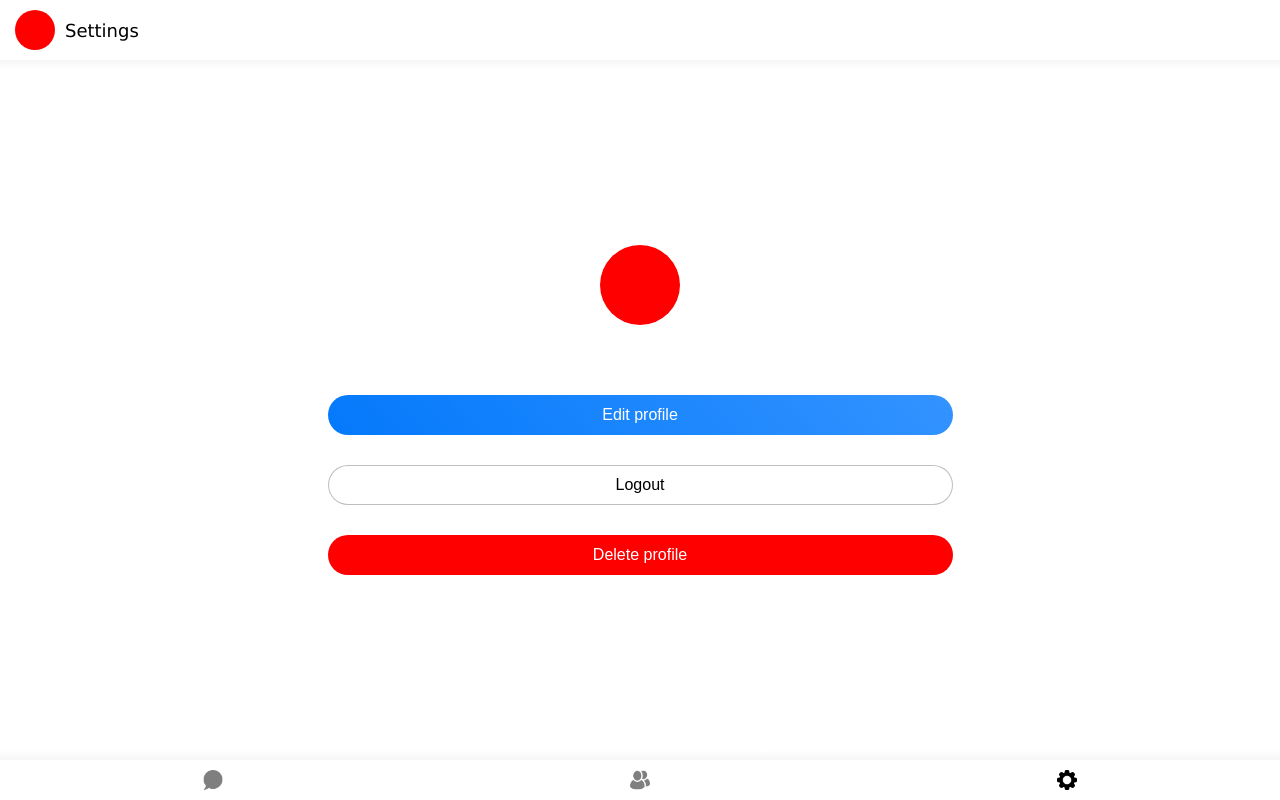
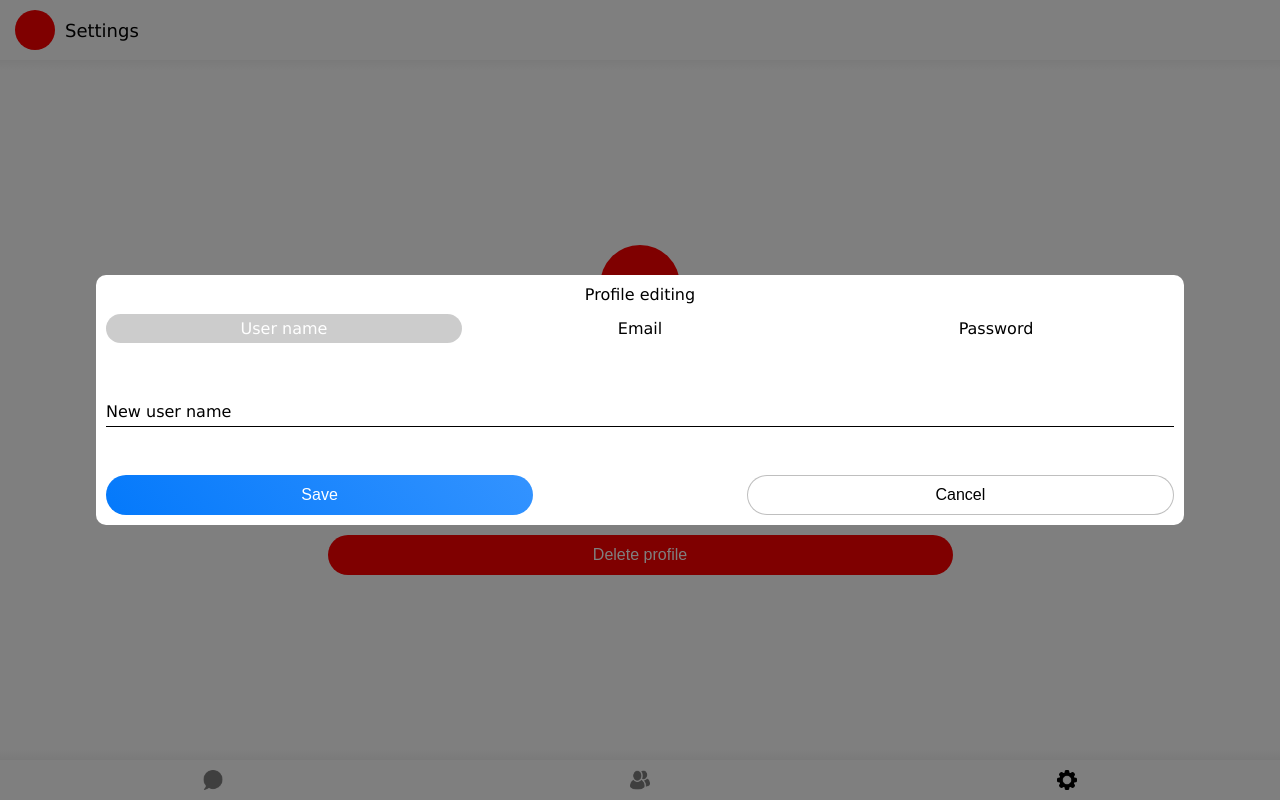
Before and after one commit to DimKaN7/my-chat, a React (Create React App) app: page /p/settings in a window 1280 px wide. Built offline with nearby package versions, Linux system fonts and the light colour scheme; no server answers.

Commit message:
settings popup improved, marquee component added

```diff
--- a/package.json
+++ b/package.json
@@ -19,7 +19,8 @@
     "react-router-dom": "^5.2.0",
     "react-scripts": "3.4.3",
     "react-transition-group": "^4.4.1",
-    "redux": "^4.0.5"
+    "redux": "^4.0.5",
+    "styled-components": "^5.2.1"
   },
   "scripts": {
     "start": "react-scripts start",
--- a/src/components/MainPage/MainPage.js
+++ b/src/components/MainPage/MainPage.js
@@ -22,7 +22,7 @@ const MainPage = (props) => {
 
   const [innerHeight, setInnerHeight] = useState(window.innerHeight);
   useEffect(() => {
-    console.log(match.params.page);
+    // console.log(match.params.page);
     setPage(pages.map(p => p.toLowerCase()).indexOf(match.params.page));
     const update = () => {
       setInnerHeight(window.innerHeight);
--- a/src/components/MainPage/Settings/SettingPopup/SettingPopup.js
+++ b/src/components/MainPage/Settings/SettingPopup/SettingPopup.js
@@ -3,12 +3,13 @@ import {connect} from 'react-redux';
 import './SettingPopup.scss';
 
 import CustomButton from '../../../CustomButton/CustomButton';
-import {buttonsStyle} from '../../../../tools/consts';
 import CustomInput from '../../../CustomInput/CustomInput';
+import Marquee from '../../../Marquee/Marquee';
 import useAuth from '../../../../tools/hooks/useAuth';
-import { setLoading } from '../../../../actions/actions';
 import {setUser} from '../../../../actions/actions';
 import {updateDocument} from '../../../../tools/tools';
+import {buttonsStyle} from '../../../../tools/consts';
+import {setLoading} from '../../../../actions/actions';
 
 const SettingPopup = (props) => {
   const {
@@ -31,11 +32,22 @@ const SettingPopup = (props) => {
   const [backlightStyle, setBacklightStyle] = useState({});
   const [fieldsScrollerStyle, setFieldsScrollerStyle] = useState({});
   const [contentStyle, setContentStyle] = useState({});
+  const [catWrapperStyle, setCatWrapperStyle] = useState({});
 
   const [catIndex, setCatIndex] = useState(0);
   const [error, setError] = useState('');
 
   const {changeEmail, changePassword} = useAuth();
+
+  // useEffect(() => {
+  //   const catWrapperStyle = {
+  //     width: categoriesRef.current.clientWidth >= 300
+  //       ? '100%'
+  //       : '300px',
+  //   };
+  //   setCatWrapperStyle(catWrapperStyle);
+  //   console.log(categoriesRef.current.clientWidth);
+  // }, [categoriesRef]);
 
   const onCategoriesClick = (cat) => {
     // проверка на нажатие уже выбранной категории
@@ -46,7 +58,7 @@ const SettingPopup = (props) => {
           ? `translateX(0px)`
           : cat === 1
             ? `translateX(${userNameCatRef.current.clientWidth}px)`
-            : `translateX(${categoriesRef.current.clientWidth - passwordCatRef.current.clientWidth}px)`,
+            : `translateX(${userNameCatRef.current.clientWidth * 2}px)`,
       };
       const fieldsScrollerStyle = {
         transform: cat === 0
@@ -60,11 +72,21 @@ const SettingPopup = (props) => {
           ? '305px'
           : '250px',
       }
+      const catWrapperStyle = categoriesRef.current.clientWidth < 300
+        ? {
+          transform: cat === 0
+            ? 'translateX(0)'
+            : cat === 1
+              ? `translateX(-${150 - categoriesRef.current.clientWidth/2}px)`
+              : `translateX(-${300 - categoriesRef.current.clientWidth}px)`
+        }
+        : {};
 
       setCatIndex(cat);
       setContentStyle(contentStyle);
       setBacklightStyle(backlightStyle);
       setFieldsScrollerStyle(fieldsScrollerStyle);
+      setCatWrapperStyle(catWrapperStyle);
     }
   }
 
@@ -76,6 +98,8 @@ const SettingPopup = (props) => {
         onCancelClick();
       }
       else {
+        if (userName.trim().length === 0) setError('User name can not be empty');
+        else {
           setLoading(true);
           setUser({
             ...user,
@@ -84,6 +108,7 @@ const SettingPopup = (props) => {
           updateDocument({userName}, user.id, 'users');
           setLoading(false);
           onCancelClick();
+        }
       }
     }
     // email change
@@ -148,8 +173,12 @@ const SettingPopup = (props) => {
     <div className='setting-popup'>
       <div className='setting-popup__wrapper'></div>
       <div className='setting-popup__content' style={contentStyle}>
-        <span style={{color: error ? 'red' : 'black'}}>{error || 'Profile editing'}</span>
+        <Marquee text={error || 'Profile editing'}
+          style={{marginBottom: '10px', color: `${error ? 'red' : 'black'}`, textAlign: `${error ? 'center' : 'start'}`}}
+        />
+        {/* <span style={{color: error ? 'red' : 'black'}}>{error || 'Profile editing'}</span> */}
         <div className='categories' ref={categoriesRef}>
+          <div className='categories-wrapper' style={catWrapperStyle}>
             <div className='backlight' style={backlightStyle}></div>
             <div className={catIndex === 0 ? 'categories__user-name selected' : 'categories__user-name'}
               ref={userNameCatRef} onClick={() => onCategoriesClick(0)}>
@@ -162,6 +191,7 @@ const SettingPopup = (props) => {
             <div className={catIndex === 2 ? 'categories__password selected' : 'categories__password'}
               ref={passwordCatRef} onClick={() => onCategoriesClick(2)}>
               Password
+            </div>
           </div>
         </div>
         <div className='input-fields'>
--- a/src/components/MainPage/Settings/SettingPopup/SettingPopup.scss
+++ b/src/components/MainPage/Settings/SettingPopup/SettingPopup.scss
@@ -31,22 +31,31 @@
     transition: height 0.3s ease-in-out;
     will-change: height;
 
-    >span {
-      margin-bottom: 10px;
-      text-align: center;
+    .categories {
+      width: 100%;
+      overflow-x: hidden;
+      // scroll-behavior: smooth;
+      -ms-overflow-style: none;
+      scrollbar-width: none;
+
+
+      &::-webkit-scrollbar {
+        display: none;
       }
 
-    .categories {
+      &-wrapper {
+        min-width: 300px;
+        height: 100%;
         display: flex;
         flex-direction: row;
         position: relative;
-      overflow: hidden;
+        transition: transform 0.3s ease-in-out;
 
         .backlight {
           position: absolute;
           top: 0;
           left: 0;
-        width: 33%;
+          width: 33.33%;
           height: 29px;
           padding: 5px 5px;
           background-color: rgba(0, 0, 0, 0.2);
@@ -64,13 +73,15 @@
           justify-content: center;
           padding: 5px 5px;
           color: black;
-        flex: 0 0 33%;
+          flex: 0 0 calc(100% / 3);
 
           &.selected {
             z-index: 2;
             color: white;
           }
         }
+      }
+
     }
 
     .input-fields {
--- a/src/components/MainPage/Settings/Settings.js
+++ b/src/components/MainPage/Settings/Settings.js
@@ -18,7 +18,7 @@ const Settings = (props) => {
     loading,
   } = props;
 
-  const [showPopup, toggleShowPopup] = useState(false);
+  const [showPopup, toggleShowPopup] = useState(true);
 
   const {logout} = useAuth();
   const history = useHistory();
--- /dev/null
+++ b/src/components/Marquee/Marquee.js
@@ -0,0 +1,60 @@
+import React, {useState, useEffect, useRef} from 'react';
+import styled, {keyframes} from 'styled-components';
+import './Marquee.scss';
+
+const marqueeAnim = (offset) => keyframes`
+  0% {transform: translateX(0px);}
+  20% {transform: translateX(0px);}
+  40% {transform: translateX(-${offset}px);}
+  60% {transform: translateX(-${offset}px);}
+  80% {transform: translateX(0px);}
+  100% {transform: translateX(0px);}
+`;
+
+const MarqueeSpan = styled.span`
+  width: 100%;
+  white-space: nowrap;
+  animation-name: ${props => marqueeAnim(props.offset)};
+  animation-duration: 6s;
+  animation-iteration-count: infinite;
+`;
+
+const Marquee = (props) => {
+  const {text, style} = props;
+
+  const marqueeRef = useRef(null);
+  const spanRef = useRef(null);
+
+  const [offset, setOffset] = useState(0);
+  const [marqueeStyle, setMarqueeStyle] = useState({});
+
+  useEffect(() => {
+    if (marqueeRef) {
+      // console.log(spanRef.current.offsetWidth - marqueeRef.current.clientWidth );
+      const offset = spanRef.current.offsetWidth - marqueeRef.current.clientWidth > 0
+        ? spanRef.current.offsetWidth - marqueeRef.current.clientWidth
+        : 0;
+      setOffset(offset);
+      let marqueeStyle = {
+        ...style
+      }
+      if (offset <= 0) marqueeStyle = {
+        ...marqueeStyle,
+        display: 'flex',
+        flexDirection: 'row',
+        justifyContent: 'center',
+      }
+      setMarqueeStyle(marqueeStyle);
+    }
+  }, [text]);
+
+  return (
+    <div className="marquee" ref={marqueeRef} style={marqueeStyle}>
+      <div ref={spanRef}>
+        <MarqueeSpan offset={offset}>{text}</MarqueeSpan>
+      </div>
+    </div>
+  );
+}
+
+export default Marquee;
--- /dev/null
+++ b/src/components/Marquee/Marquee.scss
@@ -0,0 +1,10 @@
+.marquee {
+  width: 100%;
+  overflow: hidden;
+  white-space: nowrap;
+
+  >div {
+    width: fit-content;
+    display: flex;
+  }
+}
```
Also changed, not shown: 1 other file (tests, documents, lock files or other folders). Lines whose indentation alone changed are shown as unchanged.
